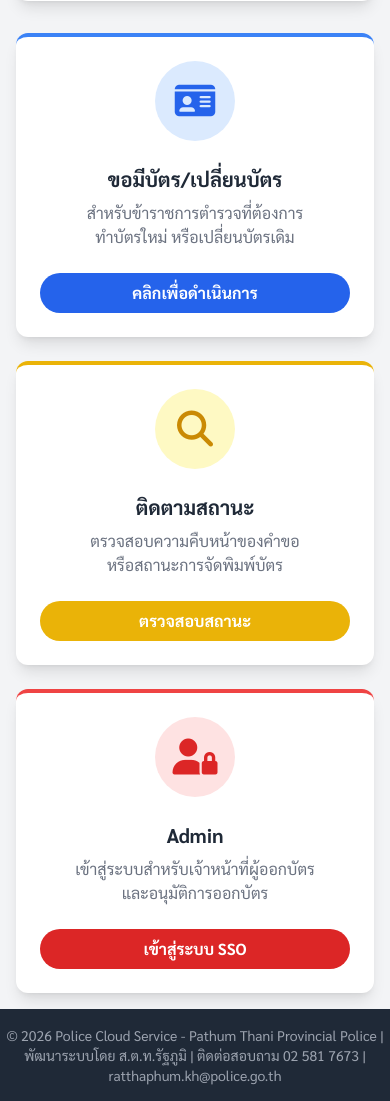
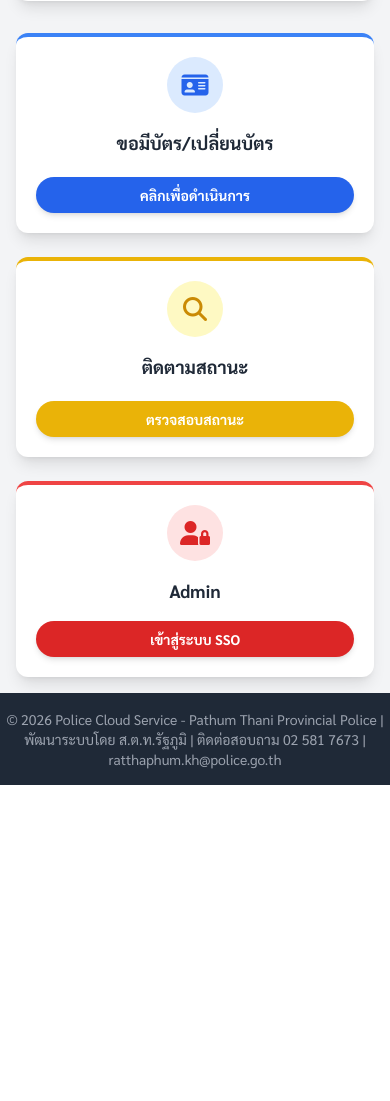
Before and after one commit to non5217/idcard-police, a PHP site: page /index.php in a window 390 px wide. Shown: the part 789-1890 px from the top of the page. After the commit the page ends 1574 px from the top, so only its background shows below. Run offline with PHP 8.4, Linux system fonts and the light colour scheme; data comes from the database, SQL or seed files in the repository; some libraries are stand-ins or nearby versions.

Commit message:
feat: Optimize home page action cards size for mobile.

```diff
--- a/index.php
+++ b/index.php
@@ -204,41 +204,41 @@ endif; ?>
         <div class="grid grid-cols-1 md:grid-cols-3 gap-6 md:gap-8 max-w-6xl w-full">
 
             <div onclick="openPdpaModal()"
-                class="bg-white rounded-xl shadow-lg p-6 md:p-8 text-center cursor-pointer transition duration-300 hover-card border-t-4 border-blue-500">
+                class="bg-white rounded-xl shadow-lg p-5 md:p-8 text-center cursor-pointer transition duration-300 hover-card border-t-4 border-blue-500">
                 <div
-                    class="w-20 h-20 bg-blue-100 rounded-full flex items-center justify-center mx-auto mb-6 text-blue-600">
-                    <i class="fas fa-id-card text-4xl"></i>
+                    class="w-14 h-14 md:w-20 md:h-20 bg-blue-100 rounded-full flex items-center justify-center mx-auto mb-4 md:mb-6 text-blue-600">
+                    <i class="fas fa-id-card text-2xl md:text-4xl"></i>
                 </div>
-                <h2 class="text-xl md:text-2xl font-bold text-gray-800 mb-2">ขอมีบัตร/เปลี่ยนบัตร</h2>
-                <p class="text-gray-500">สำหรับข้าราชการตำรวจที่ต้องการ<br>ทำบัตรใหม่ หรือเปลี่ยนบัตรเดิม</p>
-                <button class="mt-6 bg-blue-600 text-white px-6 py-2 rounded-full font-bold hover:bg-blue-700 w-full">
+                <h2 class="text-lg md:text-2xl font-bold text-gray-800 mb-1 md:mb-2">ขอมีบัตร/เปลี่ยนบัตร</h2>
+                <p class="text-xs md:text-base text-gray-500 hidden md:block">สำหรับข้าราชการตำรวจที่ต้องการ<br>ทำบัตรใหม่ หรือเปลี่ยนบัตรเดิม</p>
+                <button class="mt-4 md:mt-6 bg-blue-600 text-white px-5 py-2 rounded-full text-sm md:text-base font-bold hover:bg-blue-700 w-full shadow-md">
                     คลิกเพื่อดำเนินการ
                 </button>
             </div>
 
             <div onclick="openModal('TRACK')"
-                class="bg-white rounded-xl shadow-lg p-6 md:p-8 text-center cursor-pointer transition duration-300 hover-card border-t-4 border-yellow-500">
+                class="bg-white rounded-xl shadow-lg p-5 md:p-8 text-center cursor-pointer transition duration-300 hover-card border-t-4 border-yellow-500">
                 <div
-                    class="w-20 h-20 bg-yellow-100 rounded-full flex items-center justify-center mx-auto mb-6 text-yellow-600">
-                    <i class="fas fa-search text-4xl"></i>
+                    class="w-14 h-14 md:w-20 md:h-20 bg-yellow-100 rounded-full flex items-center justify-center mx-auto mb-4 md:mb-6 text-yellow-600">
+                    <i class="fas fa-search text-2xl md:text-4xl"></i>
                 </div>
-                <h2 class="text-xl md:text-2xl font-bold text-gray-800 mb-2">ติดตามสถานะ</h2>
-                <p class="text-gray-500">ตรวจสอบความคืบหน้าของคำขอ<br>หรือสถานะการจัดพิมพ์บัตร</p>
+                <h2 class="text-lg md:text-2xl font-bold text-gray-800 mb-1 md:mb-2">ติดตามสถานะ</h2>
+                <p class="text-xs md:text-base text-gray-500 hidden md:block">ตรวจสอบความคืบหน้าของคำขอ<br>หรือสถานะการจัดพิมพ์บัตร</p>
                 <button
-                    class="mt-6 bg-yellow-500 text-white px-6 py-2 rounded-full font-bold hover:bg-yellow-600 w-full">
+                    class="mt-4 md:mt-6 bg-yellow-500 text-white px-5 py-2 rounded-full text-sm md:text-base font-bold hover:bg-yellow-600 w-full shadow-md">
                     ตรวจสอบสถานะ
                 </button>
             </div>
 
             <a href="login.php"
-                class="bg-white rounded-xl shadow-lg p-6 md:p-8 text-center cursor-pointer transition duration-300 hover-card border-t-4 border-red-500 block">
+                class="bg-white rounded-xl shadow-lg p-5 md:p-8 text-center cursor-pointer transition duration-300 hover-card border-t-4 border-red-500 block">
                 <div
-                    class="w-20 h-20 bg-red-100 rounded-full flex items-center justify-center mx-auto mb-6 text-red-600">
-                    <i class="fa-solid fa-user-lock text-4xl"></i>
+                    class="w-14 h-14 md:w-20 md:h-20 bg-red-100 rounded-full flex items-center justify-center mx-auto mb-4 md:mb-6 text-red-600">
+                    <i class="fa-solid fa-user-lock text-2xl md:text-4xl"></i>
                 </div>
-                <h2 class="text-xl md:text-2xl font-bold text-gray-800 mb-2">Admin</h2>
-                <p class="text-gray-500">เข้าสู่ระบบสำหรับเจ้าหน้าที่ผู้ออกบัตร<br>และอนุมัติการออกบัตร</p>
-                <span class="mt-6 bg-red-600 text-white px-6 py-2 rounded-full font-bold hover:bg-red-700 w-full block">
+                <h2 class="text-lg md:text-2xl font-bold text-gray-800 mb-1 md:mb-2">Admin</h2>
+                <p class="text-xs md:text-base text-gray-500 hidden md:block">เข้าสู่ระบบสำหรับเจ้าหน้าที่ผู้ออกบัตร<br>และอนุมัติการออกบัตร</p>
+                <span class="mt-4 md:mt-6 bg-red-600 text-white px-5 py-2 rounded-full text-sm md:text-base font-bold hover:bg-red-700 w-full block shadow-md">
                     เข้าสู่ระบบ SSO
                 </span>
             </a>
```
